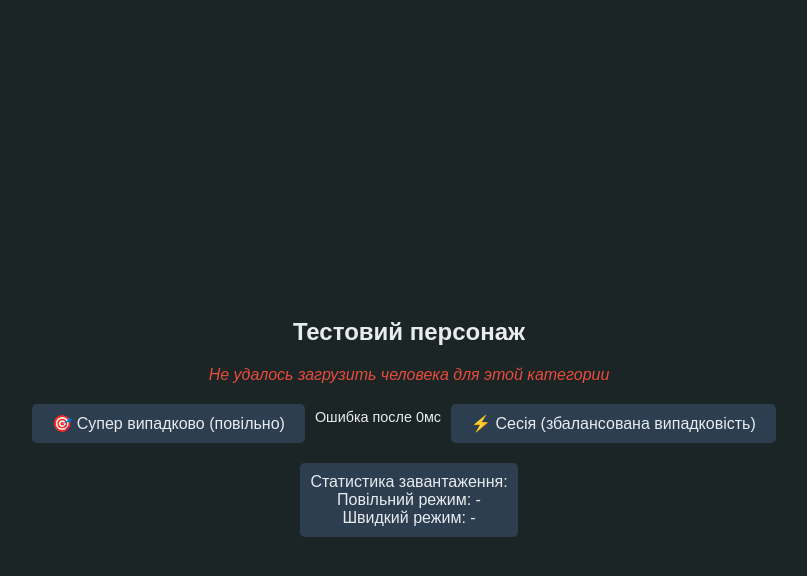
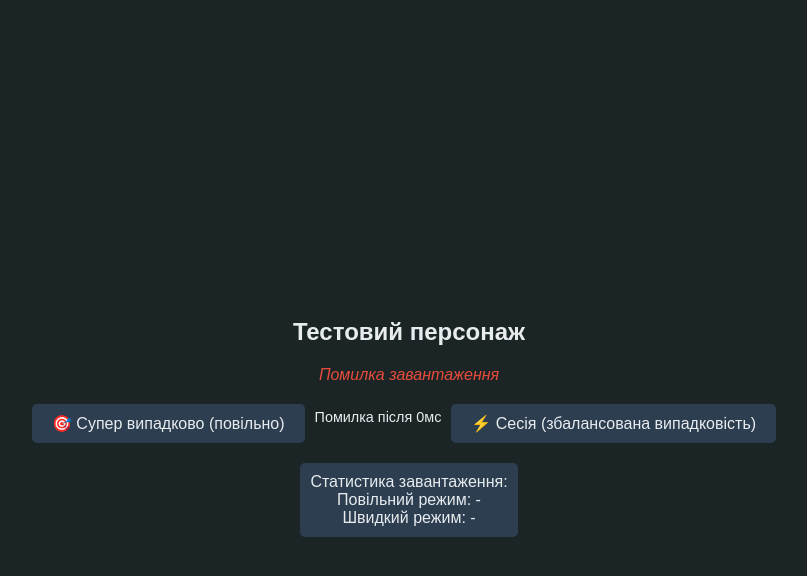
Before and after one commit to RomanMod/personseei, a plain HTML site: page index.html in a window 1280 px wide. Both pictures are taken after a click on the button "🎯 Супер випадково (повільно)". Shown: the part 158-734 px from the top of the page, without its empty margins (231-1038 px from the left). Drawn offline with Linux system fonts and the light colour scheme; no server answers.

Commit message:
Update index.html
001-01

```diff
--- a/index.html
+++ b/index.html
@@ -6,7 +6,7 @@
     <meta name="referrer" content="origin">
     <style>
         :root {
-            --bg-color: #1C2526; /* Space Gray темный фон */
+            --bg-color: #1C2526;
             --text-color: #E8ECEF;
             --button-bg: #2C3E50;
             --button-hover: #34495E;
@@ -15,7 +15,6 @@
             --progress-color: #3498DB;
         }
 
-        /* Стиль для дневной темы */
         body.day {
             --bg-color: #ECF0F1;
             --text-color: #2C3E50;
@@ -197,7 +196,31 @@
                 slowStats: 'Повільний режим: -',
                 fastStats: 'Швидкий режим: -',
                 themeNight: '🌙 Ніч',
-                themeDay: '☀ День'
+                themeDay: '☀ День',
+                modeOpen: 'Відкритий',
+                modeClosed: 'Закритий',
+                male: 'Чоловік',
+                female: 'Жінка',
+                alive: 'Живий',
+                deceased: 'Мерц',
+                unknown: 'Невідомо',
+                loaded: 'Фото завантажено!',
+                error: 'Помилка завантаження',
+                timeout: 'Тайм-аут запиту до Wikidata',
+                badRequest: 'Некоректний SPARQL-запит',
+                noPerson: 'Не знайдено даних про людину',
+                invalidImage: 'Не вдалося завантажити зображення',
+                loadingData: 'Завантаження даних...',
+                loadingImage: 'Завантаження зображення...',
+                skipBW: 'Пропущено чорно-біле фото, завантаження іншого...',
+                imageError: 'Не вдалося завантажити зображення, пробуємо іншого...',
+                testPerson: 'Тестовий персонаж',
+                loadingSession: 'Завантаження даних для сесії...',
+                sessionError: 'Не вдалося завантажити дані для сесії',
+                personError: 'Не вдалося завантажити людину для цієї категорії',
+                loadingPerson: 'Завантаження людини {n} з {total}...',
+                sessionComplete: 'Сесія завершена ({total} осіб)',
+                errorTime: 'Помилка після {time}мс'
             },
             ru: {
                 title: 'Игра: Случайный человек из Wikidata',
@@ -208,7 +231,31 @@
                 slowStats: 'Медленный режим: -',
                 fastStats: 'Быстрый режим: -',
                 themeNight: '🌙 Ночь',
-                themeDay: '☀ День'
+                themeDay: '☀ День',
+                modeOpen: 'Открытый',
+                modeClosed: 'Закрытый',
+                male: 'Мужчина',
+                female: 'Женщина',
+                alive: 'Жив',
+                deceased: 'Мертв',
+                unknown: 'Неизвестно',
+                loaded: 'Фото загружено!',
+                error: 'Ошибка загрузки',
+                timeout: 'Тайм-аут запроса к Wikidata',
+                badRequest: 'Некорректный SPARQL-запрос',
+                noPerson: 'Не найдено данных о человеке',
+                invalidImage: 'Не удалось загрузить изображение',
+                loadingData: 'Загрузка данных...',
+                loadingImage: 'Загрузка изображения...',
+                skipBW: 'Пропущено черно-белое фото, загрузка другого...',
+                imageError: 'Не удалось загрузить изображение, пробуем другого...',
+                testPerson: 'Тестовый персонаж',
+                loadingSession: 'Загрузка данных для сессии...',
+                sessionError: 'Не удалось загрузить данные для сессии',
+                personError: 'Не удалось загрузить человека для этой категории',
+                loadingPerson: 'Загрузка человека {n} из {total}...',
+                sessionComplete: 'Сессия завершена ({total} человек)',
+                errorTime: 'Ошибка после {time}мс'
             },
             en: {
                 title: 'Game: Random Person from Wikidata',
@@ -219,7 +266,31 @@
                 slowStats: 'Slow Mode: -',
                 fastStats: 'Fast Mode: -',
                 themeNight: '🌙 Night',
-                themeDay: '☀ Day'
+                themeDay: '☀ Day',
+                modeOpen: 'Open',
+                modeClosed: 'Closed',
+                male: 'Male',
+                female: 'Female',
+                alive: 'Alive',
+                deceased: 'Deceased',
+                unknown: 'Unknown',
+                loaded: 'Photo loaded!',
+                error: 'Loading error',
+                timeout: 'Timeout on Wikidata request',
+                badRequest: 'Invalid SPARQL query',
+                noPerson: 'No person data found',
+                invalidImage: 'Failed to load image',
+                loadingData: 'Loading data...',
+                loadingImage: 'Loading image...',
+                skipBW: 'Skipped black-and-white photo, loading another...',
+                imageError: 'Failed to load image, trying another...',
+                testPerson: 'Test Person',
+                loadingSession: 'Loading session data...',
+                sessionError: 'Failed to load session data',
+                personError: 'Failed to load person for this category',
+                loadingPerson: 'Loading person {n} of {total}...',
+                sessionComplete: 'Session completed ({total} persons)',
+                errorTime: 'Error after {time}ms'
             },
             alien: {
                 title: '👾 ⊸⍟⊸: ⊸⍟⊸ ⊸⍟⊸⊸ ⊸⍟ Wikidata',
@@ -230,7 +301,31 @@
                 slowStats: '⊸⍟⊸ ⊸⍟⊸: -',
                 fastStats: '⊸⍟⊸ ⊸⍟⊸: -',
                 themeNight: '🌙 ⊸⍟⊸',
-                themeDay: '☀ ⊸⍟⊸'
+                themeDay: '☀ ⊸⍟⊸',
+                modeOpen: '⊸⍟⊸',
+                modeClosed: '⊸⍟⊸⊸',
+                male: '⊸⍟⊸',
+                female: '⊸⍟⊸⊸',
+                alive: '⊸⍟⊸',
+                deceased: '⊸⍟⊸⊸',
+                unknown: '⊸⍟⊸⊸⊸',
+                loaded: '⊸⍟⊸ ⊸⍟⊸!',
+                error: '⊸⍟⊸ ⊸⍟⊸',
+                timeout: '⊸⍟⊸ ⊸⍟ Wikidata',
+                badRequest: '⊸⍟⊸ SPARQL ⊸⍟⊸',
+                noPerson: '⊸⍟⊸ ⊸⍟⊸ ⊸⍟⊸',
+                invalidImage: '⊸⍟⊸ ⊸⍟⊸ ⊸⍟⊸',
+                loadingData: '⊸⍟⊸ ⊸⍟⊸...',
+                loadingImage: '⊸⍟⊸ ⊸⍟⊸...',
+                skipBW: '⊸⍟⊸ ⊸⍟⊸⊸ ⊸⍟⊸, ⊸⍟⊸ ⊸⍟⊸...',
+                imageError: '⊸⍟⊸ ⊸⍟⊸ ⊸⍟⊸, ⊸⍟⊸ ⊸⍟⊸...',
+                testPerson: '⊸⍟⊸ ⊸⍟⊸',
+                loadingSession: '⊸⍟⊸ ⊸⍟⊸ ⊸⍟⊸...',
+                sessionError: '⊸⍟⊸ ⊸⍟⊸ ⊸⍟⊸',
+                personError: '⊸⍟⊸ ⊸⍟⊸ ⊸⍟⊸ ⊸⍟⊸',
+                loadingPerson: '⊸⍟⊸ ⊸⍟⊸ {n} ⊸⍟ {total}...',
+                sessionComplete: '⊸⍟⊸ ⊸⍟⊸ ({total} ⊸⍟⊸)',
+                errorTime: '⊸⍟⊸ ⊸⍟⊸ {time}⊸⍟⊸'
             }
         };
 
@@ -245,6 +340,8 @@
 
         // Логирование инициализации
         console.log('Инициализация стиля Space Gray');
+        console.log('Таймаут увеличен до 60 секунд');
+        console.log('Обновлены переводы для режима');
         console.log('Тема: ' + (isNight ? 'ночь' : 'день'));
         console.log('Выбран язык: ' + selectedLanguage);
         console.log('Выбран режим: ' + gameMode);
@@ -260,6 +357,17 @@
             document.getElementById('stats-slow').textContent = texts.slowStats;
             document.getElementById('stats-fast').textContent = texts.fastStats;
             document.getElementById('theme-toggle').textContent = isNight ? texts.themeNight : texts.themeDay;
+            updateModeSelect();
+        }
+
+        // Обновление текста режима
+        function updateModeSelect() {
+            const modeSelect = document.getElementById('mode-select');
+            modeSelect.innerHTML = `
+                <option value="open">${translations[selectedLanguage].modeOpen}</option>
+                <option value="closed">${translations[selectedLanguage].modeClosed}</option>
+            `;
+            modeSelect.value = gameMode;
         }
 
         // Переключение темы
@@ -283,6 +391,7 @@
         document.getElementById('mode-select').addEventListener('change', (e) => {
             gameMode = e.target.value;
             localStorage.setItem('mode', gameMode);
+            updateModeSelect();
             console.log('Выбран режим: ' + gameMode);
         });
 
@@ -301,7 +410,6 @@
                 `Час виконання: ${time.toFixed(0)}мс`;
         }
 
-        // Функции из исходного кода (без изменений)
         function rgbToHsl(r, g, b) {
             r /= 255;
             g /= 255;
@@ -510,7 +618,7 @@
                 const url = `${endpoint}?query=${encodeURIComponent(query)}&format=json&nocache=${Date.now()}`;
 
                 const controller = new AbortController();
-                const timeout = setTimeout(() => controller.abort(), 45000);
+                const timeout = setTimeout(() => controller.abort(), 60000);
 
                 try {
                     const response = await fetch(url, {
@@ -552,13 +660,13 @@
         function updateUI({ personLabel, gender, deathDate, birthDate }) {
             const progress = document.getElementById('progress');
             const personName = document.getElementById('person-name');
-            const genderText = gender?.value.split('/').pop() === 'Q6581097' ? translations[selectedLanguage].male || 'Чоловік' : translations[selectedLanguage].female || 'Жінка';
-            const statusText = deathDate ? translations[selectedLanguage].deceased || 'Мерц' : translations[selectedLanguage].alive || 'Живий';
-            const birthDateText = birthDate ? new Date(birthDate.value).toLocaleDateString('uk-UA') : translations[selectedLanguage].unknown || 'Невідомо';
+            const genderText = gender?.value.split('/').pop() === 'Q6581097' ? translations[selectedLanguage].male : translations[selectedLanguage].female;
+            const statusText = deathDate ? translations[selectedLanguage].deceased : translations[selectedLanguage].alive;
+            const birthDateText = birthDate ? new Date(birthDate.value).toLocaleDateString('uk-UA') : translations[selectedLanguage].unknown;
             const nameText = `${personLabel.value} (${genderText}, ${statusText}, Народження: ${birthDateText})`;
 
             requestAnimationFrame(() => {
-                progress.textContent = translations[selectedLanguage].loaded || 'Фото завантажено!';
+                progress.textContent = translations[selectedLanguage].loaded;
                 progress.classList.remove('loading', 'error');
                 personName.textContent = nameText;
             });
@@ -574,7 +682,7 @@
                 progress.classList.add('error');
                 progress.classList.remove('loading');
                 personImage.src = 'https://via.placeholder.com/300';
-                personName.textContent = translations[selectedLanguage].testPerson || 'Тестовий персонаж';
+                personName.textContent = translations[selectedLanguage].testPerson;
             });
         }
 
@@ -588,7 +696,7 @@
             const personName = document.getElementById('person-name');
 
             requestAnimationFrame(() => {
-                progress.textContent = translations[selectedLanguage].loadingData || 'Завантаження даних...';
+                progress.textContent = translations[selectedLanguage].loadingData;
                 progress.classList.add('loading');
                 progress.classList.remove('error');
                 personImage.src = '';
@@ -604,7 +712,7 @@
                     const person = await fetchPersonData(useRandom, category);
                     if (!person) throw new Error('No person found');
 
-                    progress.textContent = translations[selectedLanguage].loadingImage || 'Завантаження зображення...';
+                    progress.textContent = translations[selectedLanguage].loadingImage;
                     const fileName = decodeURIComponent(person.image.value.split('/').pop());
                     console.log(`Fetching image for file: ${fileName}`);
                     const imageUrl = await getCommonsImageUrl(fileName);
@@ -614,7 +722,7 @@
                         const isBW = await isBlackAndWhite(imageUrl);
                         if (isBW) {
                             console.warn(`Skipping black-and-white image for ${person.personLabel.value}`);
-                            progress.textContent = translations[selectedLanguage].skipBW || 'Пропущено чёрно-белое фото, завантаження іншого...';
+                            progress.textContent = translations[selectedLanguage].skipBW;
                             attempts++;
                             continue;
                         }
@@ -630,7 +738,7 @@
                         return;
                     } catch (imageError) {
                         console.error(`Image load error: ${imageError.message}`);
-                        progress.textContent = translations[selectedLanguage].imageError || 'Не вдалося завантажити зображення, пробуємо іншого...';
+                        progress.textContent = translations[selectedLanguage].imageError;
                         attempts++;
                         continue;
                     }
@@ -638,20 +746,20 @@
                     console.error('Ошибка:', error.message);
                     attempts++;
                     if (attempts === maxAttempts) {
-                        let message = translations[selectedLanguage].error || 'Ошибка загрузки';
+                        let message = translations[selectedLanguage].error;
                         if (error.message.includes('Timeout')) {
-                            message = translations[selectedLanguage].timeout || 'Тайм-аут запроса к Wikidata';
+                            message = translations[selectedLanguage].timeout;
                         } else if (error.message.includes('HTTP 400')) {
-                            message = translations[selectedLanguage].badRequest || 'Некорректный SPARQL-запрос';
+                            message = translations[selectedLanguage].badRequest;
                         } else if (error.message.includes('No person found')) {
-                            message = translations[selectedLanguage].noPerson || 'Не найдено данных о человеке';
+                            message = translations[selectedLanguage].noPerson;
                         } else if (error.message.includes('Invalid image')) {
-                            message = translations[selectedLanguage].invalidImage || `Не удалось загрузить изображение: ${error.message}`;
+                            message = translations[selectedLanguage].invalidImage;
                         }
                         handleError(message);
                         const totalTime = performance.now() - startTime;
                         document.getElementById(`time-${mode}`).textContent =
-                            translations[selectedLanguage].errorTime || `Ошибка после ${totalTime.toFixed(0)}мс`;
+                            translations[selectedLanguage].errorTime.replace('{time}', totalTime.toFixed(0));
                         console.timeEnd(`loadPerson-${mode}`);
                     }
                 }
@@ -668,7 +776,7 @@
             const personName = document.getElementById('person-name');
 
             requestAnimationFrame(() => {
-                progress.textContent = translations[selectedLanguage].loadingImage || 'Завантаження зображення...';
+                progress.textContent = translations[selectedLanguage].loadingImage;
                 progress.classList.add('loading');
                 progress.classList.remove('error');
                 personImage.src = '';
@@ -690,7 +798,7 @@
                         const isBW = await isBlackAndWhite(imageUrl);
                         if (isBW) {
                             console.warn(`Skipping black-and-white image for ${person.personLabel.value}`);
-                            progress.textContent = translations[selectedLanguage].skipBW || 'Пропущено чёрно-белое фото, завантаження іншого...';
+                            progress.textContent = translations[selectedLanguage].skipBW;
                             const newPerson = await fetchPersonData(false, category);
                             person = newPerson;
                             attempts++;
@@ -708,7 +816,7 @@
                         return;
                     } catch (imageError) {
                         console.error(`Image load error: ${imageError.message}`);
-                        progress.textContent = translations[selectedLanguage].imageError || 'Не вдалося завантажити зображення, пробуємо іншого...';
+                        progress.textContent = translations[selectedLanguage].imageError;
                         attempts++;
                         const newPerson = await fetchPersonData(false, category);
                         person = newPerson;
@@ -719,12 +827,12 @@
                     attempts++;
                     if (attempts === maxAttempts) {
                         let message = error.message.includes('Invalid image')
-                            ? translations[selectedLanguage].invalidImage || `Не удалось загрузить изображение: ${error.message}`
-                            : translations[selectedLanguage].error || 'Ошибка загрузки';
+                            ? translations[selectedLanguage].invalidImage
+                            : translations[selectedLanguage].error;
                         handleError(message);
                         const totalTime = performance.now() - startTime;
                         document.getElementById(`time-${mode}`).textContent =
-                            translations[selectedLanguage].errorTime || `Ошибка после ${totalTime.toFixed(0)}мс`;
+                            translations[selectedLanguage].errorTime.replace('{time}', totalTime.toFixed(0));
                         console.timeEnd(`loadPersonFromData-${mode}`);
                     }
                 }
@@ -743,7 +851,7 @@
             ];
             const sessionList = [];
 
-            document.getElementById('progress').textContent = translations[selectedLanguage].loadingSession || 'Завантаження даних для сесії...';
+            document.getElementById('progress').textContent = translations[selectedLanguage].loadingSession;
             try {
                 const promises = categories.map(async (category, i) => {
                     const count = i % 2 === 0 ? 3 : 2;
@@ -763,7 +871,7 @@
                 results.flat().forEach(person => sessionList.push(person));
             } catch (error) {
                 console.error('Session data loading failed:', error);
-                handleError(translations[selectedLanguage].sessionError || 'Не удалось загрузить данные для сессии');
+                handleError(translations[selectedLanguage].sessionError);
                 console.timeEnd('loadSession');
                 return;
             }
@@ -771,18 +879,18 @@
             for (let i = 0; i < sessionList.length; i++) {
                 const person = sessionList[i];
                 const category = categories[Math.floor((i % 10) / 2.5)];
-                document.getElementById('progress').textContent = translations[selectedLanguage].loadingPerson?.replace('{n}', sessionCount + 1).replace('{total}', settings.sessionPeople) || `Завантаження людини ${sessionCount + 1} з ${settings.sessionPeople}...`;
+                document.getElementById('progress').textContent = translations[selectedLanguage].loadingPerson.replace('{n}', sessionCount + 1).replace('{total}', settings.sessionPeople);
                 if (person) {
                     await loadPersonFromData(person, category);
                 } else {
-                    handleError(translations[selectedLanguage].personError || 'Не удалось загрузить человека для этой категории');
+                    handleError(translations[selectedLanguage].personError);
                 }
                 sessionCount++;
                 if (sessionCount < settings.sessionPeople) {
                     await new Promise(resolve => setTimeout(resolve, 1000));
                 }
             }
-            document.getElementById('progress').textContent = translations[selectedLanguage].sessionComplete?.replace('{total}', settings.sessionPeople) || `Сесія завершена (${settings.sessionPeople} осіб)`;
+            document.getElementById('progress').textContent = translations[selectedLanguage].sessionComplete.replace('{total}', settings.sessionPeople);
             console.timeEnd('loadSession');
             console.log(`Total session time: ${(performance.now() - startTime).toFixed(0)}ms`);
         }
```
